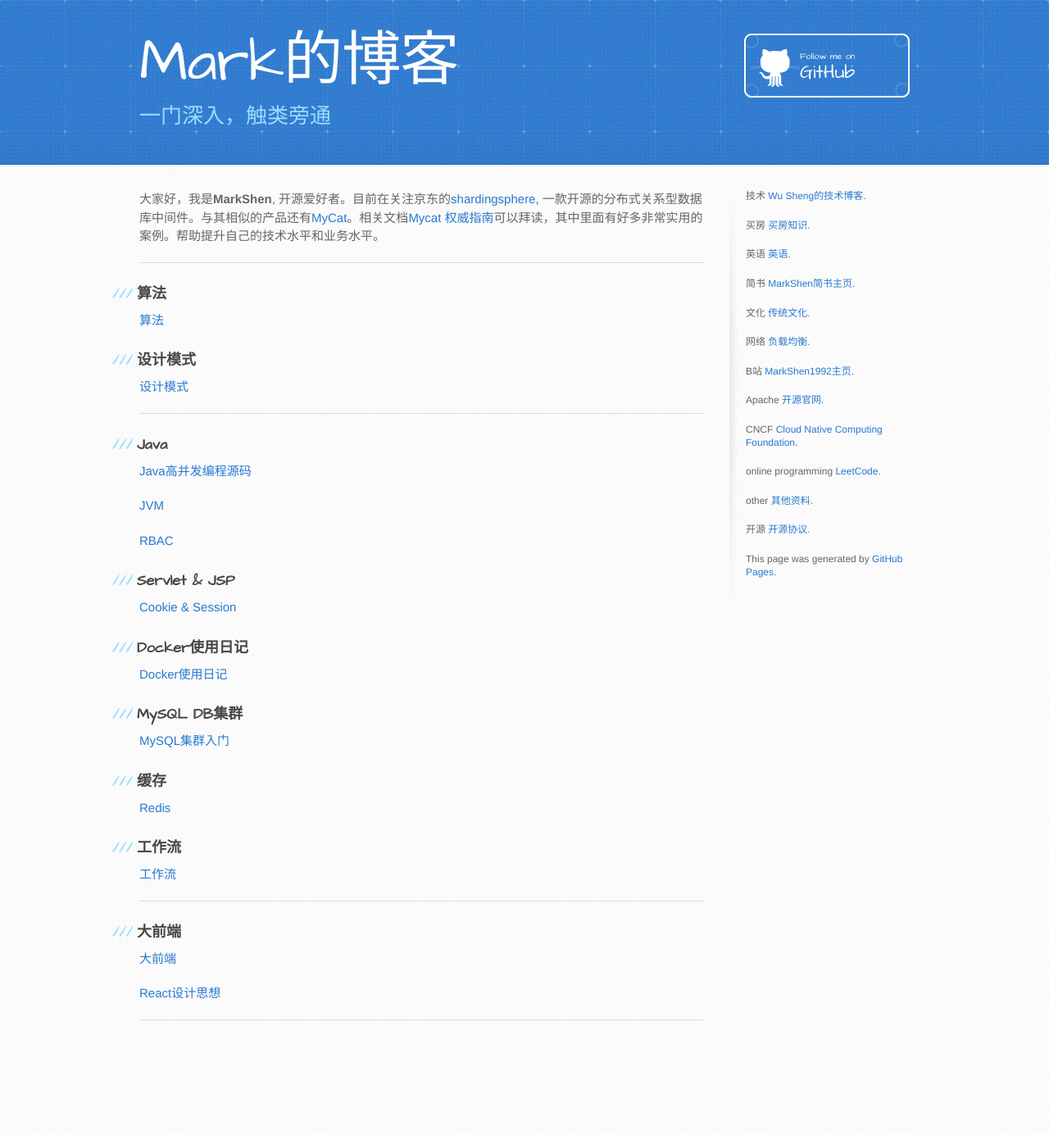
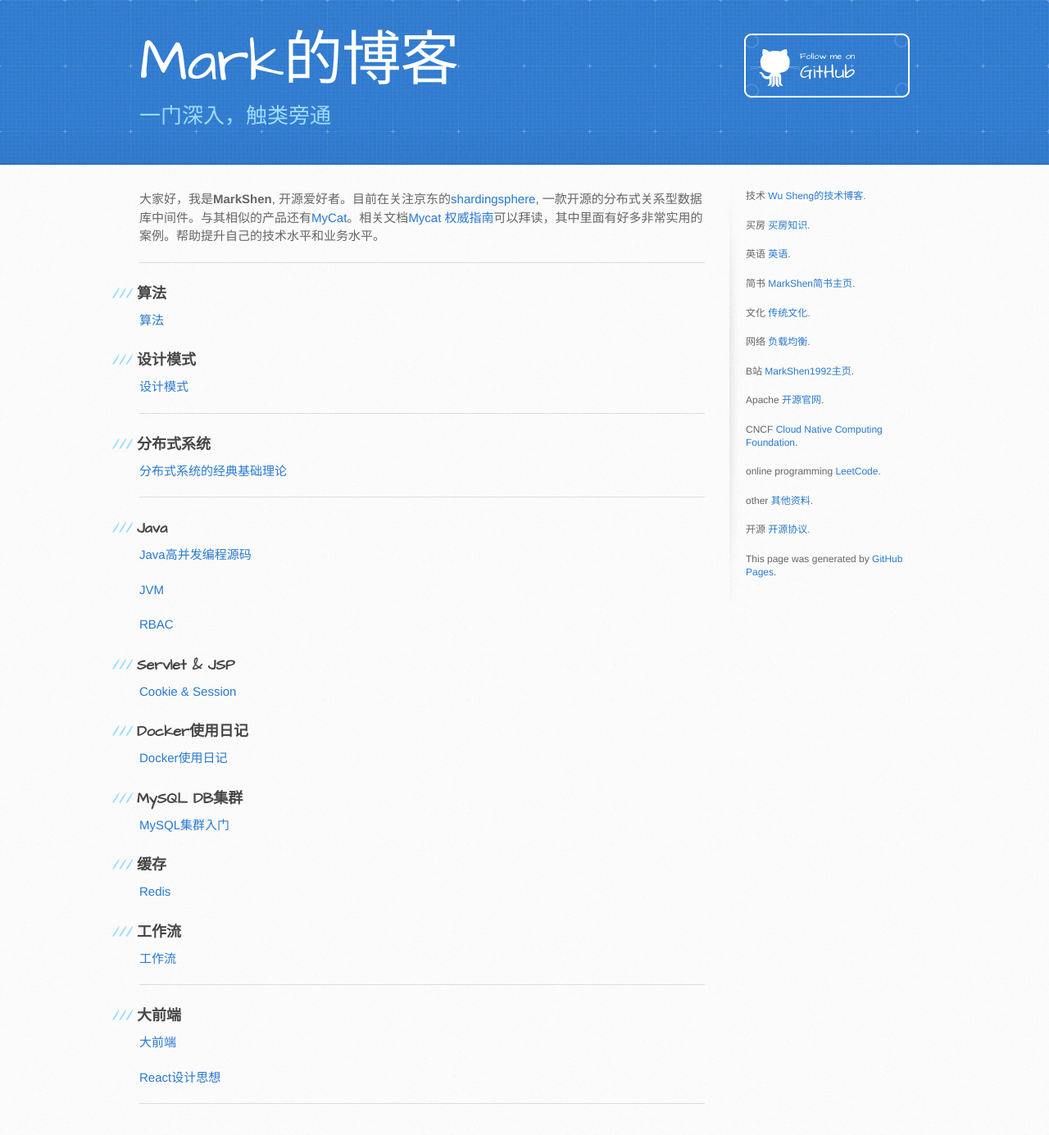
Before and after one commit to MarkShen1992/markshen1992.github.io, a Jekyll site: the page built from index.md, in a window 1280 px wide. Shown: the whole page at 82% size. Built offline with Jekyll 4.4.1, drawn with Linux system fonts in a browser that asks for light colours; before the commit the page ends 1282 px from its top, so only the background shows below that.

Commit message:
add several articles

```diff
--- a/index.md
+++ b/index.md
@@ -13,6 +13,14 @@
 ### 设计模式
 
 [设计模式](<https://github.com/MarkShen1992/DesignPattern>)
+
+---
+
+### 分布式系统
+
+[分布式系统的经典基础理论](https://www.cnblogs.com/snailclimb/p/9086328.html)
+
+
 
 ---
 
```
